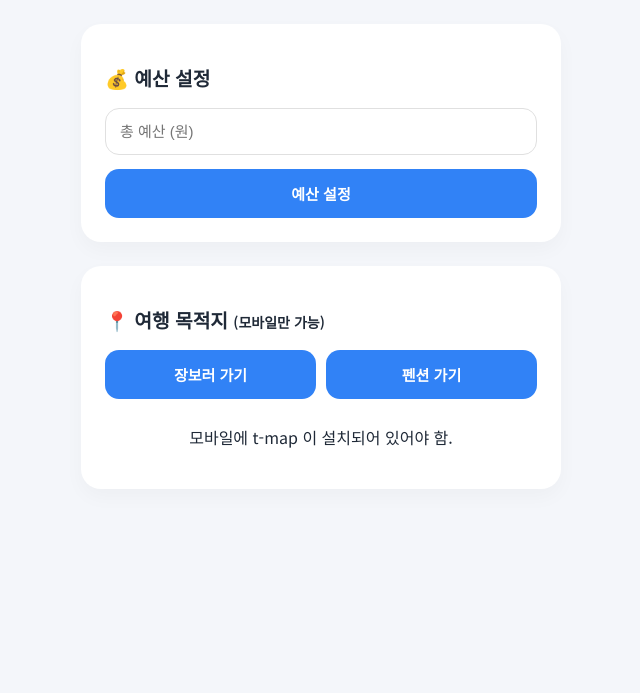
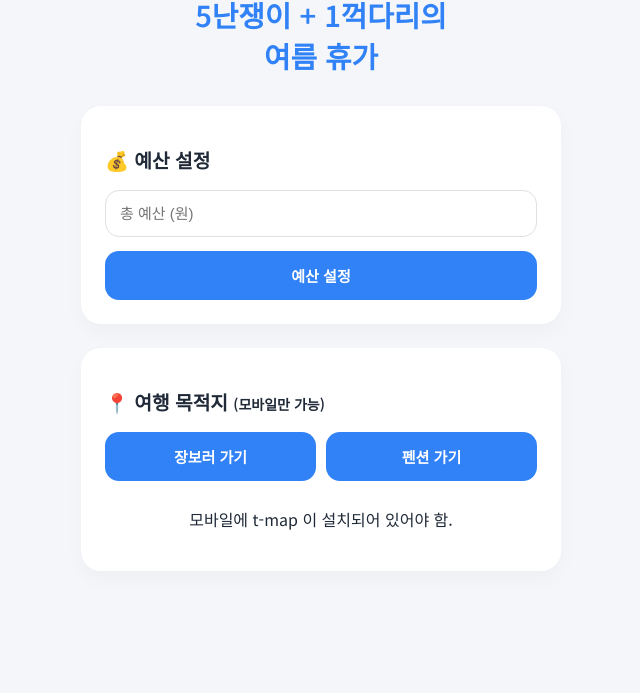
Before and after one commit to yoonJJ/expense_project, a plain HTML site: page index.html in a window 1280 px wide. Shown: the part 107-800 px from the top of the page, without its empty margins (319-959 px from the left). Drawn offline with Linux system fonts and the light colour scheme.

Commit message:
title 변경

```diff
--- a/index.html
+++ b/index.html
@@ -2,14 +2,14 @@
 <html lang="ko">
 <head>
   <meta charset="UTF-8" />
-  <title>여행 예산 가계부</title>
+  <title>윤정재와 아이들</title>
   <meta name="viewport" content="width=device-width, initial-scale=1.0" />
   <link href="https://fonts.googleapis.com/css2?family=Noto+Sans+KR:wght@400;600&display=swap" rel="stylesheet" />
   <link rel="stylesheet" href="css/style.css" />
 </head>
 <body>
   <div class="container">
-    <h1>여행 예산 가계부</h1>
+    <h1>정재공주와<br>5난쟁이 + 1꺽다리의<br>여름 휴가</h1>
 
     <section id="budget-section" class="card">
       <h2>💰 예산 설정</h2>
```
